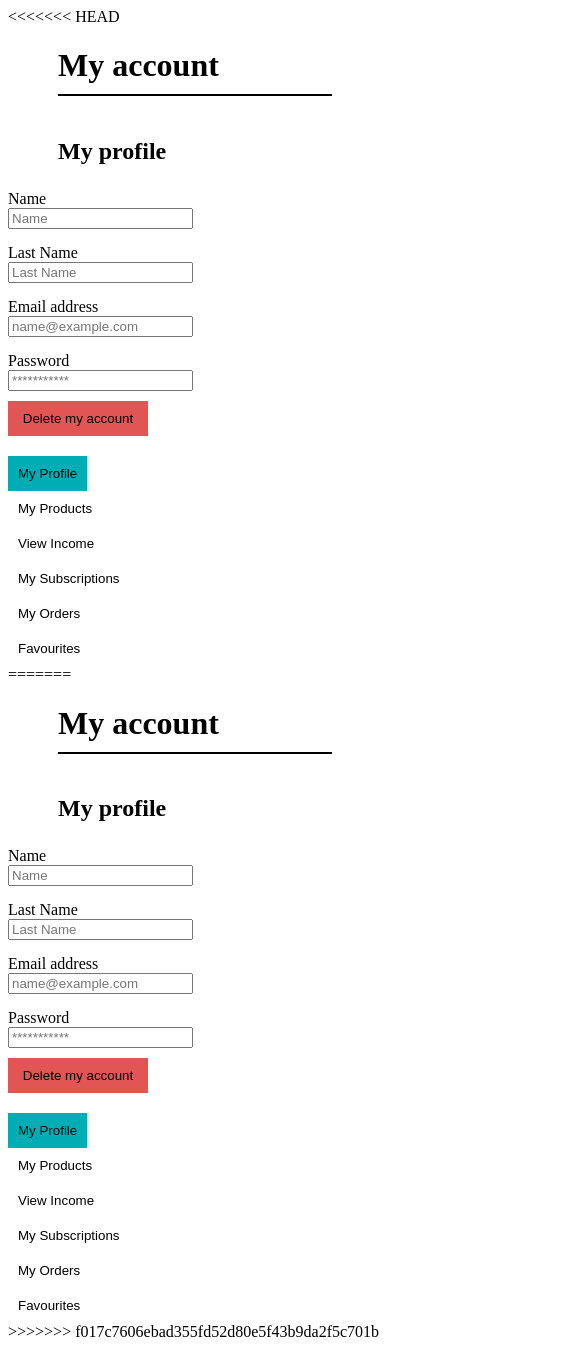
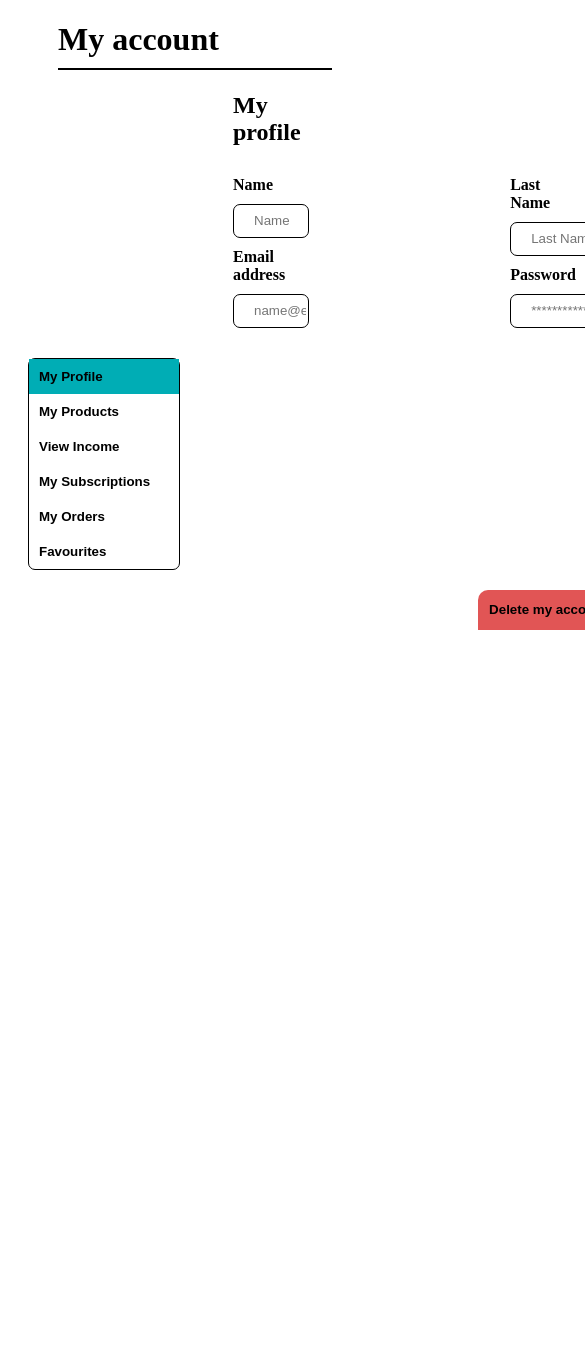
Before and after one commit to anaMJimenezPerez/Front-end_PIGS, an Angular app in the folder myApp/: page /income in a window 390 px wide. Shown: the top 1349 px of the page, 585 px wide, since content can reach past the window. After the commit the page ends 844 px from the top, so only its background shows below. Built offline with nearby package versions, Linux system fonts and the light colour scheme.

Commit message:
App profile without responsive

```diff
--- a/myApp/src/app/pages/profile/profile.component.css
+++ b/myApp/src/app/pages/profile/profile.component.css
@@ -1,12 +1,10 @@
-
 /* profile */
-body{
+body {
   font-family: 'Poppins', sans-serif; /* Poppins */
 }
 
 .profile-form {
-  display: flex;
-  flex-direction: column;
+  font-weight: bold;
 }
 
 .profile-form h1 {
@@ -17,28 +15,67 @@ body{
 }
 
 .profile-form h2 {
-  margin-left: 50px;
+  margin-left: 225px;
   margin-right: 50px;
 }
 
-.form-group {
-  margin-bottom: 10px;
+.columns-container {
+  display: flex;
 }
 
-label {
-  display: block;
-  margin-top: 5px; /* Ajusta el espacio entre la etiqueta y el input */
-
+.column {
+  margin-left: 30px;
 }
 
-.delete-account{
+.form-group_1,
+.form-group_2 {
+  display: flex;
+  flex-direction: column;
+  margin-bottom: 10px;
+  padding-left: 195px;
+}
+
+.form-group_1 label,
+.form-group_2 label {
+  margin-bottom: 10px;
+  margin-top: 10px;
+}
+
+.form-group_1 input,
+.form-group_2 input {
+  width: 100%;
+  height: 30px;
+  border-radius: 7px;
+  border: 1px solid #000; /* Borde fino de color gris claro */
+  padding-left: 20px;
+}
+
+.delete-account {
   width: 140px;
-  height: 35px;
+  height: 40px;
   border: 0cm;
+  background-color: #E15555;
+  border-top-left-radius: 10px;
+  border-bottom-right-radius: 10px;
+  font-weight: bold;
+  margin-left: 470px;
+}
+
+.delete-account:active {
+  background-color: #c42e2e;
+}
+
+.menu-wrapper {
+  display: flex; /* Esto es para ajustar el tamaño del contenedor al tamaño del contenido */
+  margin-bottom: 20px;
 }
 
 .menu-container {
   margin-top: 20px;
+  border: 1px solid #000;
+  border-radius: 7px;
+  width: 150px;
+  margin-left: 20px;
 }
 
 .menu-item {
@@ -50,7 +87,9 @@ label {
   background: none;
   cursor: pointer;
   transition: background-color 0.3s;
-
+  width: 100%; /* Ajusta el ancho de los botones al 100% del contenedor */
+  text-align: left; /* Alinea el texto a la izquierda */
+  font-weight: bold;
 }
 
 .menu-item:hover {
@@ -61,10 +100,6 @@ label {
   background-color: #00ADB5;
 }
 
-  .delete-account {
-
-    background-color: #E15555;
-  }
 
   /* products */
 
@@ -75,6 +110,7 @@ label {
     display: flex;
     justify-content: flex-end;
     margin-top: 10px; /* Ajusta el margen superior según sea necesario */
+    font-weight: bold;
 }
 
   .dropdown_menu_2 {
@@ -82,6 +118,7 @@ label {
     display: flex;
     justify-content: flex-end;
     margin-top: 10px; /* Ajusta el margen superior según sea necesario */
+    font-weight: bold;
 }
 
 /* subscriptions */
@@ -95,6 +132,7 @@ label {
   background: none;
   cursor: pointer;
   transition: background-color 0.3s;
+   font-weight: bold;
 }
 
 /* favourites */
--- a/myApp/src/app/pages/profile/profile.component.html
+++ b/myApp/src/app/pages/profile/profile.component.html
@@ -1,27 +1,28 @@
-<<<<<<< HEAD
 <div *ngIf="selectedOption === 'profile'" class="profile-form">
 
   <div class="profile-form">
     <h1>My account</h1>
     <h2>My profile</h2>
 
-      <div class="form-group">
+    <div class="columns-container">
+      <div class="column">
+        <div class="form-group_1">
           <label class="Name" for="name">Name</label>
           <input type="text" id="name" name="name" required placeholder="Name">
-      </div>
-      <div class="form-group">
-        <label class="lastName" for="lastName">Last Name</label>
-        <input type="text" id="lastName" name="lastName" required placeholder="Last Name">
-      </div>
-      <div class="form-group">
           <label class="email" for="email">Email address</label>
           <input type="email" id="email" name="email" required placeholder="name@example.com">
         </div>
-      <div class="form-group">
+      </div>
+      <div class="column">
+        <div class="form-group_2">
+          <label class="lastName" for="lastName">Last Name</label>
+          <input type="text" id="lastName" name="LastName" required placeholder="Last Name">
           <label class="password" for="password">Password</label>
           <input type="password" id="password" name="password" required placeholder="***********">
         </div>
-        <button class="delete-account">Delete my account</button>
+      </div>
+    </div>
+        <div class="menu-wrapper">
           <div class="menu-container">
             <button (click)="selectOption('profile')" class="menu-item" [class.selected]="activeOption === 'profile'">My Profile</button>
             <button (click)="selectOption('products')" class="menu-item" [class.selected]="activeOption === 'products'">My Products</button>
@@ -32,10 +33,13 @@
           </div>
         </div>
       </div>
+      <button class="delete-account">Delete my account</button>
+</div>
 
 <div *ngIf="selectedOption === 'products'" class="profile-form">
   <h1>My account</h1>
   <h2>My products</h2>
+  <div class="menu-wrapper">
     <div class="menu-container">
       <button (click)="selectOption('profile')" class="menu-item" [class.selected]="activeOption === 'profile'">My Profile</button>
       <button (click)="selectOption('products')" class="menu-item" [class.selected]="activeOption === 'products'">My Products</button>
@@ -43,6 +47,7 @@
       <button (click)="selectOption('subscriptions')" class="menu-item" [class.selected]="activeOption === 'subscriptions'">My Subscriptions</button>
       <button (click)="selectOption('orders')" class="menu-item" [class.selected]="activeOption === 'orders'">My Orders</button>
       <button (click)="selectOption('favorites')" class="menu-item" [class.selected]="activeOption === 'favorites'">Favourites</button>
+    </div>
   </div>
 </div>
 
@@ -67,69 +72,7 @@
 <div *ngIf="selectedOption === 'subscriptions'" class="profile-form">
   <h1>My account</h1>
   <h2>My subscribers</h2>
-  <div class="menu-container">
-    <button (click)="selectOption('profile')" class="menu-item" [class.selected]="activeOption === 'profile'">My Profile</button>
-    <button (click)="selectOption('products')" class="menu-item" [class.selected]="activeOption === 'products'">My Products</button>
-    <button (click)="selectOption('income')" class="menu-item" [class.selected]="activeOption === 'income'">View Income</button>
-    <button (click)="selectOption('subscriptions')" class="menu-item" [class.selected]="activeOption === 'subscriptions'">My Subscriptions</button>
-    <button (click)="selectOption('orders')" class="menu-item" [class.selected]="activeOption === 'orders'">My Orders</button>
-    <button (click)="selectOption('favorites')" class="menu-item" [class.selected]="activeOption === 'favorites'">Favourites</button>
-  </div>
-</div>
-
-<div *ngIf="selectedOption === 'orders'" class="profile-form">
-  <h1>My account</h1>
-  <div class="menu_orders">
-    <button (click)="selectOption('my_orders')" class="menu-item" [class.selected]="activeOption === 'my_orders'">My orders</button>
-    <button (click)="selectOption('customers_orders')" class="menu-item" [class.selected]="activeOption === 'customers_orders'">Customer orders</button>
-  </div>
-
-  <div class="menu-container">
-    <button (click)="selectOption('profile')" class="menu-item" [class.selected]="activeOption === 'profile'">My Profile</button>
-    <button (click)="selectOption('products')" class="menu-item" [class.selected]="activeOption === 'products'">My Products</button>
-    <button (click)="selectOption('income')" class="menu-item" [class.selected]="activeOption === 'income'">View Income</button>
-    <button (click)="selectOption('subscriptions')" class="menu-item" [class.selected]="activeOption === 'subscriptions'">My Subscriptions</button>
-    <button (click)="selectOption('orders')" class="menu-item" [class.selected]="activeOption === 'orders'">My Orders</button>
-    <button (click)="selectOption('favorites')" class="menu-item" [class.selected]="activeOption === 'favorites'">Favourites</button>
-  </div>
-</div>
-
-<div *ngIf="selectedOption === 'favorites'" class="profile-form">
-  <h1>My account</h1>
-  <h2>My favourites</h2>
-  <div class="menu-container">
-    <button (click)="selectOption('profile')" class="menu-item" [class.selected]="activeOption === 'profile'">My Profile</button>
-    <button (click)="selectOption('products')" class="menu-item" [class.selected]="activeOption === 'products'">My Products</button>
-    <button (click)="selectOption('income')" class="menu-item" [class.selected]="activeOption === 'income'">View Income</button>
-    <button (click)="selectOption('subscriptions')" class="menu-item" [class.selected]="activeOption === 'subscriptions'">My Subscriptions</button>
-    <button (click)="selectOption('orders')" class="menu-item" [class.selected]="activeOption === 'orders'">My Orders</button>
-    <button (click)="selectOption('favorites')" class="menu-item" [class.selected]="activeOption === 'favorites'">Favourites</button>
-  </div>
-</div>
-=======
-<div *ngIf="selectedOption === 'profile'" class="profile-form">
-
-  <div class="profile-form">
-    <h1>My account</h1>
-    <h2>My profile</h2>
-
-      <div class="form-group">
-        <label class="Name" for="name">Name</label>
-        <input type="text" id="name" name="name" required placeholder="Name">
-      </div>
-      <div class="form-group">
-        <label class="lastName" for="lastName">Last Name</label>
-        <input type="text" id="lastName" name="lastName" required placeholder="Last Name">
-      </div>
-      <div class="form-group">
-        <label class="email" for="email">Email address</label>
-        <input type="email" id="email" name="email" required placeholder="name@example.com">
-      </div>
-      <div class="form-group">
-        <label class="password" for="password">Password</label>
-        <input type="password" id="password" name="password" required placeholder="***********">
-      </div>
-        <button class="delete-account">Delete my account</button>
+  <div class="menu-wrapper">
     <div class="menu-container">
       <button (click)="selectOption('profile')" class="menu-item" [class.selected]="activeOption === 'profile'">My Profile</button>
       <button (click)="selectOption('products')" class="menu-item" [class.selected]="activeOption === 'products'">My Products</button>
@@ -141,9 +84,14 @@
   </div>
 </div>
 
-<div *ngIf="selectedOption === 'products'" class="profile-form">
+<div *ngIf="selectedOption === 'orders'" class="profile-form">
   <h1>My account</h1>
-  <h2>My products</h2>
+  <div class="menu_orders">
+    <button (click)="selectOption('my_orders')" class="menu-item" [class.selected]="activeOption === 'my_orders'">My orders</button>
+    <button (click)="selectOption('customers_orders')" class="menu-item" [class.selected]="activeOption === 'customers_orders'">Customer orders</button>
+  </div>
+
+  <div class="menu-wrapper">
     <div class="menu-container">
       <button (click)="selectOption('profile')" class="menu-item" [class.selected]="activeOption === 'profile'">My Profile</button>
       <button (click)="selectOption('products')" class="menu-item" [class.selected]="activeOption === 'products'">My Products</button>
@@ -153,28 +101,12 @@
       <button (click)="selectOption('favorites')" class="menu-item" [class.selected]="activeOption === 'favorites'">Favourites</button>
     </div>
   </div>
-
-<div *ngIf="selectedOption === 'income'" class="profile-form">
-  <h1>My statistics</h1>
-
-  <select class="dropdown_menu_1">
-    <option value="option1_1">Country</option>
-    <option value="option1_2">Profits</option>
-    <option value="option1_3">Bestseller</option>
-  </select>
-
-  <select class="dropdown_menu_2">
-    <option value="option2_1">Pie Chart</option>
-    <option value="option2_2">Bart chart</option>
-    <option value="option2_3">Scatter plot</option>
-    <option value="option2_4">Line graph</option>
-  </select>
-
 </div>
 
-<div *ngIf="selectedOption === 'subscriptions'" class="profile-form">
+<div *ngIf="selectedOption === 'favorites'" class="profile-form">
   <h1>My account</h1>
-  <h2>My subscribers</h2>
+  <h2>My favourites</h2>
+  <div class="menu-wrapper">
     <div class="menu-container">
       <button (click)="selectOption('profile')" class="menu-item" [class.selected]="activeOption === 'profile'">My Profile</button>
       <button (click)="selectOption('products')" class="menu-item" [class.selected]="activeOption === 'products'">My Products</button>
@@ -184,34 +116,4 @@
       <button (click)="selectOption('favorites')" class="menu-item" [class.selected]="activeOption === 'favorites'">Favourites</button>
     </div>
   </div>
-
-<div *ngIf="selectedOption === 'orders'" class="profile-form">
-  <h1>My account</h1>
-  <div class="menu_orders">
-    <button (click)="selectOption('my_orders')" class="menu-item" [class.selected]="activeOption === 'my_orders'">My orders</button>
-    <button (click)="selectOption('customers_orders')" class="menu-item" [class.selected]="activeOption === 'customers_orders'">Customer orders</button>
 </div>
-
-  <div class="menu-container">
-    <button (click)="selectOption('profile')" class="menu-item" [class.selected]="activeOption === 'profile'">My Profile</button>
-    <button (click)="selectOption('products')" class="menu-item" [class.selected]="activeOption === 'products'">My Products</button>
-    <button (click)="selectOption('income')" class="menu-item" [class.selected]="activeOption === 'income'">View Income</button>
-    <button (click)="selectOption('subscriptions')" class="menu-item" [class.selected]="activeOption === 'subscriptions'">My Subscriptions</button>
-    <button (click)="selectOption('orders')" class="menu-item" [class.selected]="activeOption === 'orders'">My Orders</button>
-    <button (click)="selectOption('favorites')" class="menu-item" [class.selected]="activeOption === 'favorites'">Favourites</button>
-  </div>
-</div>
-
-<div *ngIf="selectedOption === 'favorites'" class="profile-form">
-  <h1>My account</h1>
-  <h2>My favourites</h2>
-  <div class="menu-container">
-    <button (click)="selectOption('profile')" class="menu-item" [class.selected]="activeOption === 'profile'">My Profile</button>
-    <button (click)="selectOption('products')" class="menu-item" [class.selected]="activeOption === 'products'">My Products</button>
-    <button (click)="selectOption('income')" class="menu-item" [class.selected]="activeOption === 'income'">View Income</button>
-    <button (click)="selectOption('subscriptions')" class="menu-item" [class.selected]="activeOption === 'subscriptions'">My Subscriptions</button>
-    <button (click)="selectOption('orders')" class="menu-item" [class.selected]="activeOption === 'orders'">My Orders</button>
-    <button (click)="selectOption('favorites')" class="menu-item" [class.selected]="activeOption === 'favorites'">Favourites</button>
-  </div>
-</div>
->>>>>>> f017c7606ebad355fd52d80e5f43b9da2f5c701b
```
Lines whose indentation alone changed are shown as unchanged.
